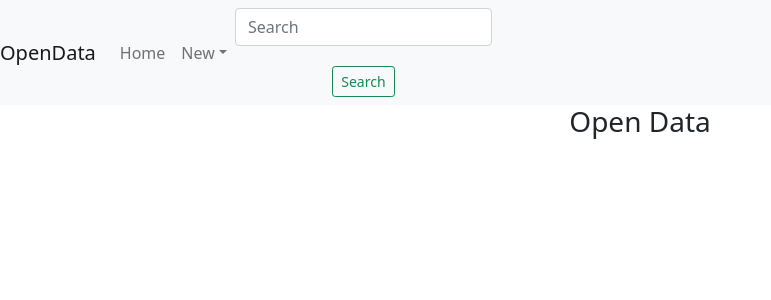
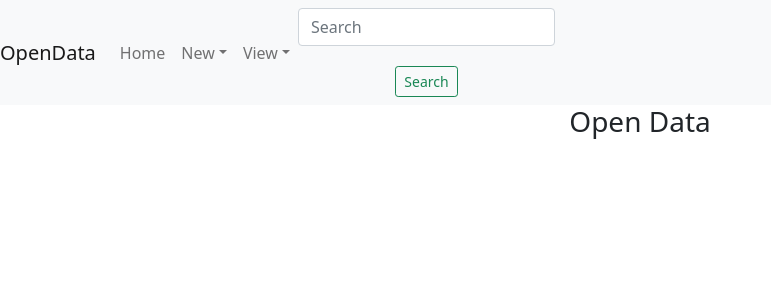
Before and after one commit to timeonator/open.data, a React (Create React App) app: page / in a window 1280 px wide. Shown: the top 300 px of the page, without its empty margins (0-771 px from the left). Built offline with nearby package versions, Linux system fonts and the light colour scheme; the HTML template or start-up script is replaced by a standard one.

Commit message:
added in new stubs, dataset and catalogs

```diff
--- a/src/navigation.js
+++ b/src/navigation.js
@@ -18,6 +18,10 @@ const Navigation = () => {
       <NavDropdown title="New" id="basic-nav-dropdown">
         <NavDropdown.Item href="/datapackage">Datapackage</NavDropdown.Item>
       </NavDropdown>
+      <NavDropdown title="View" id="basic-nav-dropdown">
+        <NavDropdown.Item href="/package-catalog">Package Catalog</NavDropdown.Item>
+        <NavDropdown.Item href="/dataset-catalog">Dataset Catalog</NavDropdown.Item>
+      </NavDropdown>
     </Nav>
     <Form inline>
       <FormControl type="text" placeholder="Search" className="mr-sm-3" />
```
